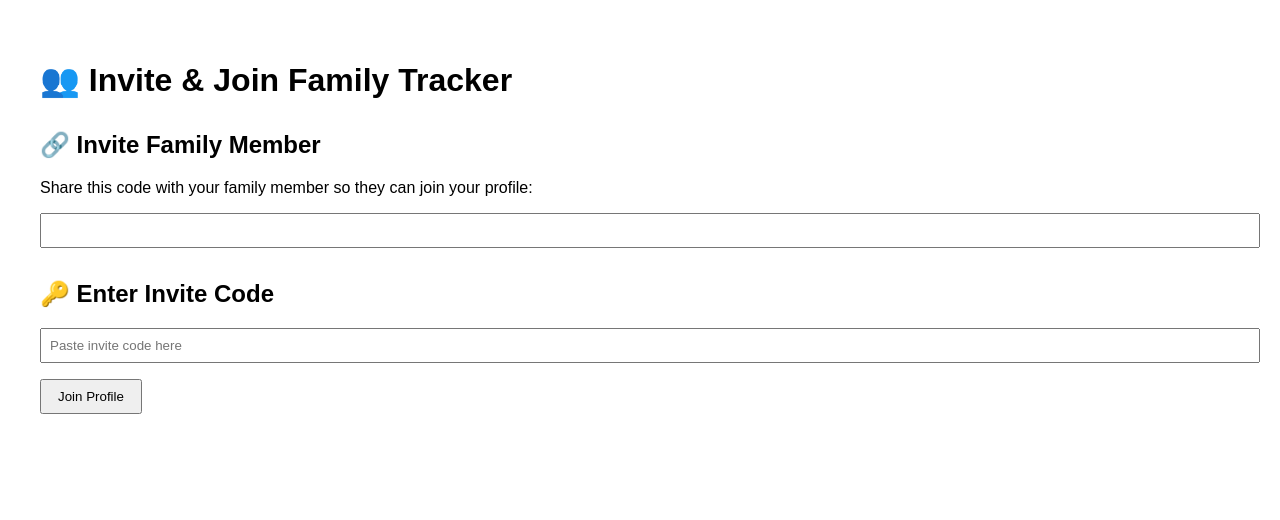
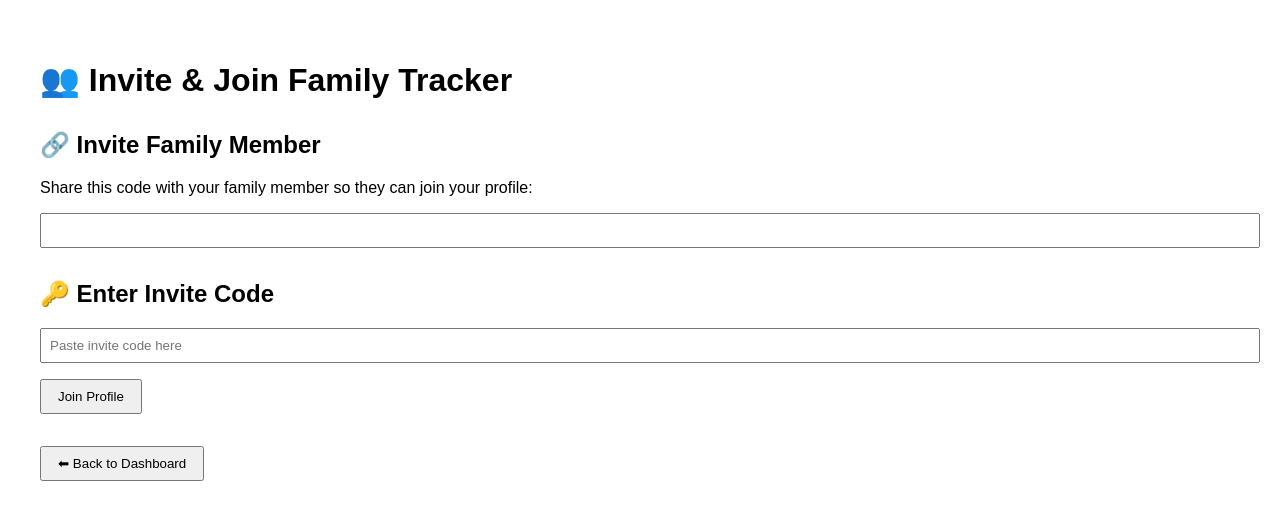
Before and after one commit to rishavgoel95/family-finance-tracker, a Next.js app: page /invite in a window 1280 px wide. Shown: the top 520 px of the page. Built offline with nearby package versions, Linux system fonts and the light colour scheme; no server answers.

Commit message:
Update invite.tsx

```diff
--- a/pages/invite.tsx
+++ b/pages/invite.tsx
@@ -1,7 +1,6 @@
-// ✅ File: pages/invite.tsx
-
 import InviteCode from '../components/InviteCode';
 import JoinProfile from '../components/JoinProfile';
+import Link from 'next/link';
 
 export default function InvitePage() {
   return (
@@ -9,6 +8,11 @@ export default function InvitePage() {
       <h1>👥 Invite & Join Family Tracker</h1>
       <InviteCode />
       <JoinProfile />
+      <div style={{ marginTop: '2rem' }}>
+        <Link href="/dashboard">
+          <button style={{ padding: '0.5rem 1rem' }}>⬅ Back to Dashboard</button>
+        </Link>
+      </div>
     </div>
   );
 }
```
